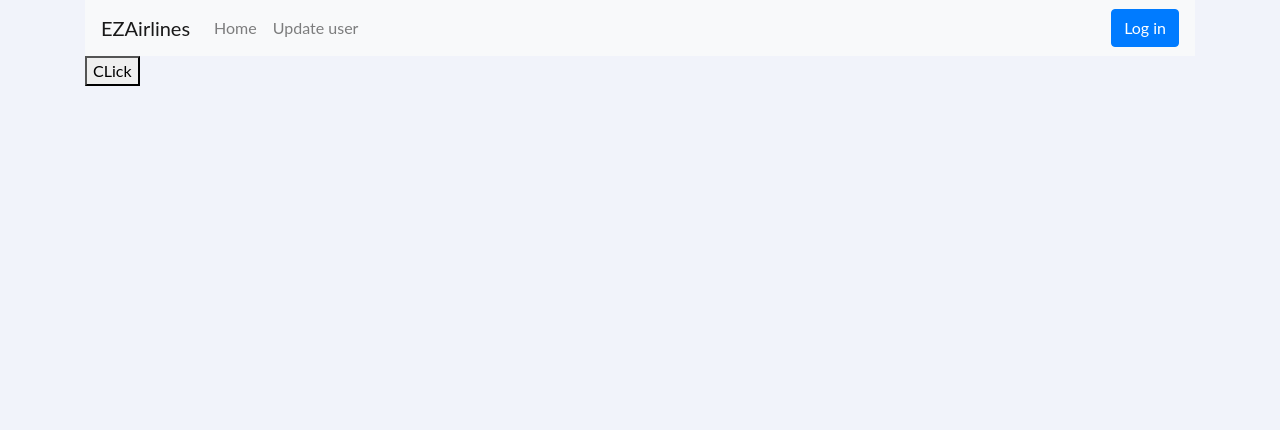
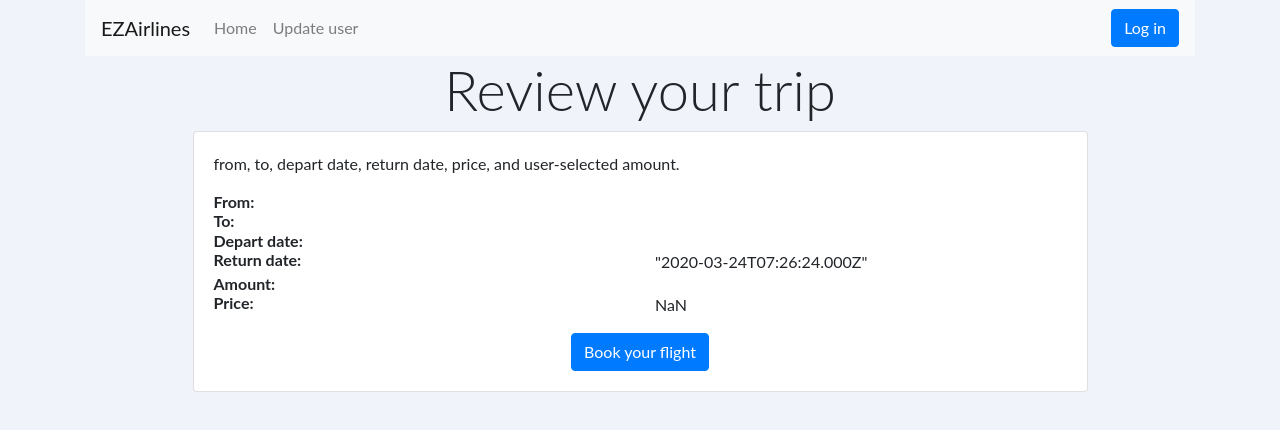
Before and after one commit to CWebdale006/ezairlines, a React (Create React App) app in the folder ezairlines/: page /book/1 in a window 1280 px wide. Shown: the top 430 px of the page. Built offline with nearby package versions, Linux system fonts and the light colour scheme; no server answers.

Commit message:
i mean... vro
everything is actually pretty good, booking 2 tickets for the same user doesn't work very well, it is just overwriting the data

```diff
--- a/ezairlines/package.json
+++ b/ezairlines/package.json
@@ -20,6 +20,7 @@
     "npm-run-all": "^4.1.5",
     "react": "^16.13.1",
     "react-bootstrap": "^1.0.0",
+    "react-datepicker": "^2.14.1",
     "react-dom": "^16.13.1",
     "react-router-dom": "^5.1.2",
     "react-scripts": "3.4.1"
--- a/ezairlines/src/components/BookFlight.js
+++ b/ezairlines/src/components/BookFlight.js
@@ -1,26 +1,9 @@
 import React, { useState, useEffect } from 'react';
 import { useParams } from 'react-router-dom';
+import DatePicker from 'react-datepicker';
 import axios from 'axios';
 
 import { useAuth0 } from "../react-auth0-spa";
-
-// const TicketData = () => {
-//     // settting up variables to work with state
-//     // const [ from, setFrom ] = useState();
-//     // const [ to, setTo ] = useState();
-//     // const [ departDate, setDepartDate ] = useState();
-//     // const [ returnDate, setReturnDate ] = useState();
-//     // const [ price, setPrice ] = useState();
-
-//     // getting id from parameters to use for axios request to database
-//     let { id } = useParams();
-
-//     return (
-//         <div>
-//             he
-//         </div>
-//     )
-// }
 
 export default function BookFlight() {
     const { user } = useAuth0();
@@ -28,8 +11,8 @@ export default function BookFlight() {
     // settting up variables to work with state
     const [ from, setFrom ] = useState();
     const [ to, setTo ] = useState();
-    const [ departDate, setDepartDate ] = useState();
-    const [ returnDate, setReturnDate ] = useState();
+    const [ departDate, setDepartDate ] = useState(new Date());
+    const [ returnDate, setReturnDate ] = useState(new Date());
     const [ price, setPrice ] = useState();
     const [ amount, setAmount ] = useState();
 
@@ -41,8 +24,8 @@ export default function BookFlight() {
         .then(res=>{
             setFrom(res.data.from);
             setTo(res.data.to);
-            setDepartDate(res.data.departDate);
-            setReturnDate(res.data.returnDate);
+            setDepartDate(new Date(res.data.departDate));
+            setReturnDate(new Date(res.data.returnDate));
             setPrice(res.data.price);
         })
         .catch((error)=>{
@@ -51,7 +34,76 @@ export default function BookFlight() {
 
     return (
         <>
-            <button onClick={updateUser}>CLick</button>
+            <div className="container">
+                <div className="row">
+                    <div className="col"></div>
+                    <div className="col-10">
+                        <h6 className="display-4 text-center">Review your trip</h6>
+                        <div className="card">
+                            <div className="card-body">
+                                {/* <h5 className="card-title">Special title treatment</h5> */}
+                                <p className="card-text">from, to, depart date, return date, price, and user-selected amount.</p>
+
+                                <div className="row">
+                                    <div className="col">
+                                        <h6 className="card-text">From: </h6>
+                                    </div>
+                                    <div className="col">{from}</div>
+                                </div>
+                                <div className="row">
+                                    <div className="col">
+                                        <h6 className="card-text">To: </h6>
+                                    </div>
+                                    <div className="col">{to}</div>
+                                </div>
+                                <div className="row">
+                                    <div className="col">
+                                        <h6 className="card-text">Depart date: </h6>
+                                    </div>
+                                    <div className="col">
+                                        {/* <DatePicker
+                                            selected={JSON.stringify(departDate)}
+                                            onChange={date=>setDepartDate(date)}
+                                        /> */}
+                                    </div>
+                                </div>
+                                <div className="row">
+                                    <div className="col">
+                                        <h6 className="card-text">Return date: </h6>
+                                    </div>
+                                    <div className="col">{JSON.stringify(returnDate)}</div>
+                                </div>
+                                <div className="row">
+                                    <div className="col">
+                                        <h6 className="card-text">Amount: </h6>
+                                    </div>
+                                    <div className="col"></div>
+                                </div>
+                                <div className="row">
+                                    <div className="col">
+                                        <h6 className="card-text">Price: </h6>
+                                    </div>
+                                    <div className="col">{
+                                        price*amount
+                                    }</div>
+                                </div>
+                                <div className="row">
+                                    <div className="col">
+                                        {/* filler */}
+                                        <p></p>
+                                    </div>
+                                </div>
+                                <div className="row">
+                                    <div className="col text-center">
+                                        <button className="text-center btn btn-primary" onClick={updateUser}>Book your flight</button>
+                                    </div>
+                                </div>
+                            </div>
+                        </div>
+                    </div>
+                    <div className="col"></div>
+                </div>
+            </div>
         </>
     )
 
--- a/ezairlines/src/components/FlightsList.js
+++ b/ezairlines/src/components/FlightsList.js
@@ -82,9 +82,9 @@ const Destination = props => {
                 )}
 
                 {isAuthenticated && (
-                    <button type="button" className="btn btn-primary">
-                        <Link id="link" to={'/book/'+props.destination._id}>Purchase</Link>
-                    </button>
+                    <Link id="link" to={'/book/'+props.destination._id}>
+                        <button type="button" className="btn btn-primary">Purchase</button>
+                    </Link>
                 )}
             </td>
         </tr>
```
Also changed, not shown: 2 other files (tests, documents, lock files or other folders).
